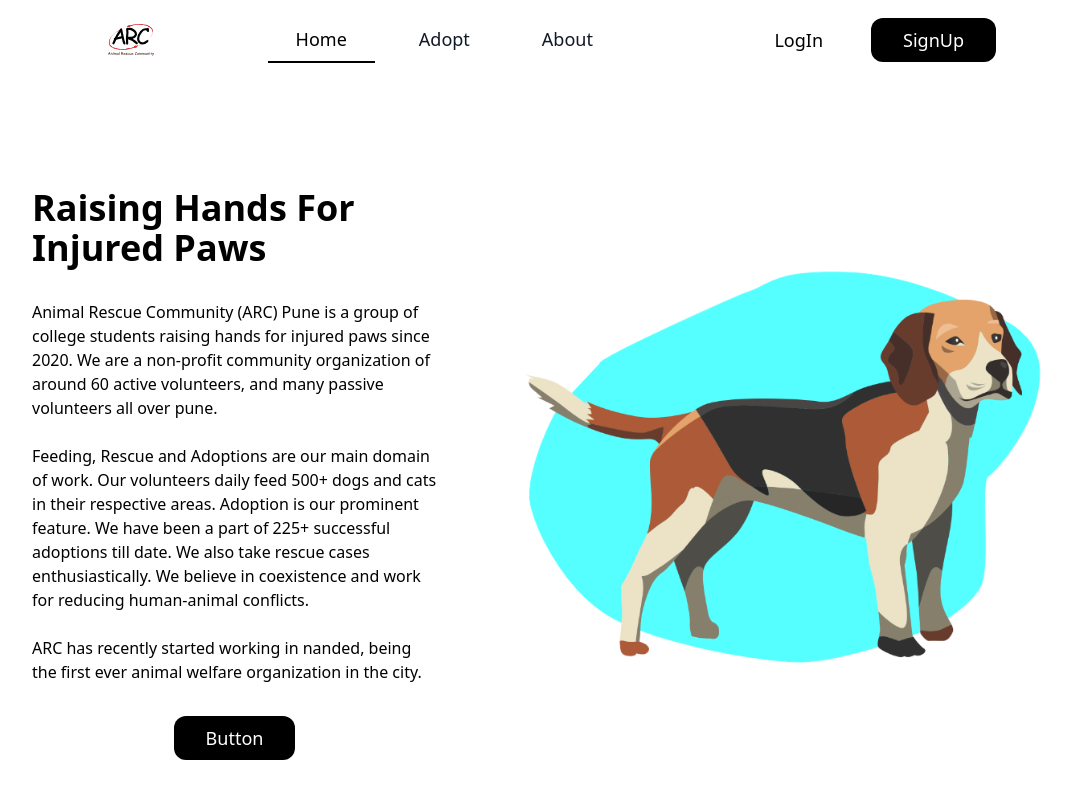
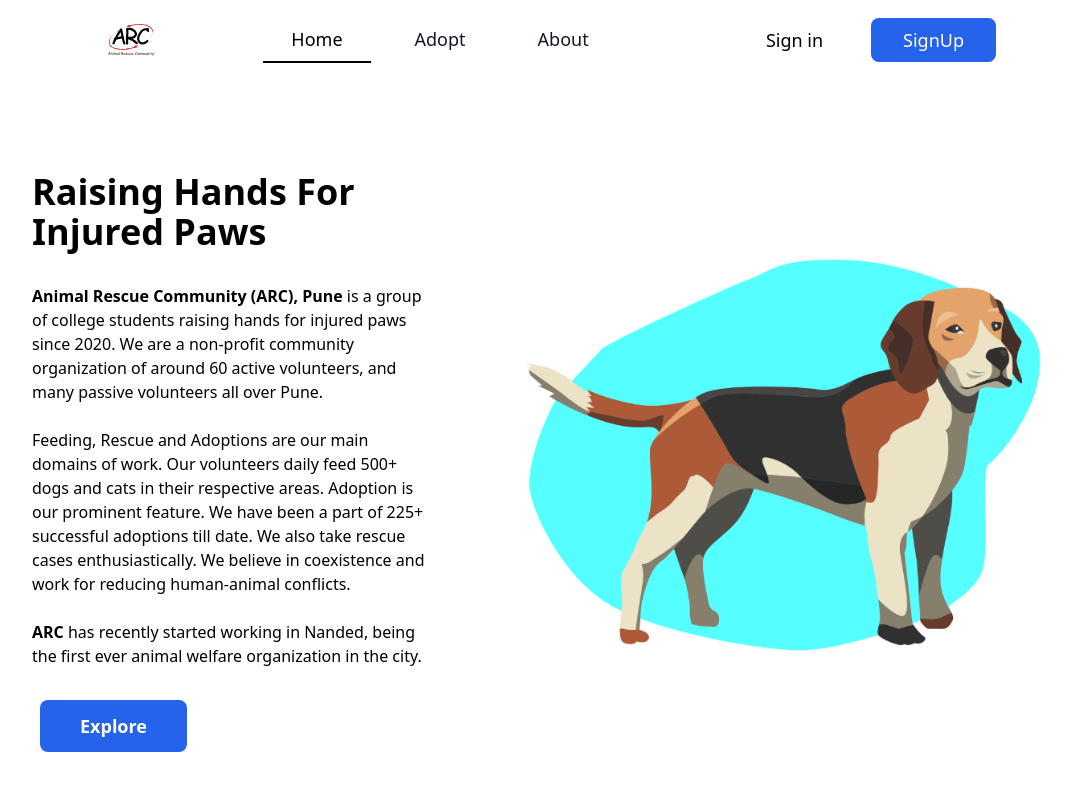
Before and after one commit to arc-pune/arc-front-end, a React (Create React App) app: page / in a window 1280 px wide. Shown: the top 798 px of the page, without its empty margins (84-1156 px from the left). Built offline with nearby package versions, Linux system fonts and the light colour scheme.

Commit message:
Refactor: Improved UI of current webpage
Improved hover states to current buttons. Fixed some typos.

```diff
--- a/src/components/HomeMain.js
+++ b/src/components/HomeMain.js
@@ -3,29 +3,29 @@ import React from "react";
 const HomeMain = () => {
   return (
     <section className="">
-      <div className="justify-center align-center py-24">
+      <div className="justify-center align-center py-20">
         <div className="home-main lg:flex items-center sm:justify-center">
           <div className="left lg:w-1/2 p-5 max-w-lg">
             <h2 className="text-4xl font-bold mb-8">
               Raising Hands For Injured Paws
             </h2>
             <p>
-              Animal Rescue Community (ARC) Pune is a group of college students
+              <strong>Animal Rescue Community (ARC), Pune</strong> is a group of college students
               raising hands for injured paws since 2020. We are a non-profit
               community organization of around 60 active volunteers, and many
-              passive volunteers all over pune. <br /><br/> Feeding, Rescue and
-              Adoptions are our main domain of work. Our volunteers daily feed
+              passive volunteers all over Pune. <br /><br/>Feeding, Rescue and
+              Adoptions are our main domains of work. Our volunteers daily feed
               500+ dogs and cats in their respective areas. Adoption is our
               prominent feature. We have been a part of 225+ successful
               adoptions till date. We also take rescue cases enthusiastically.
               We believe in coexistence and work for reducing human-animal
               conflicts. <br /><br/>
-              ARC has recently started working in nanded, being the first ever
+              <strong>ARC</strong> has recently started working in Nanded, being the first ever
               animal welfare organization in the city.
             </p>
             <div class="p-2 w-full pt-8">
-              <button class="flex mx-auto text-white bg-black border-0 py-2 px-8 focus:outline-none rounded-xl text-lg">
-                Button
+              <button class="flex justify-center font-bold text-white bg-blue-600 border-0 py-3 px-10 focus:outline-none rounded-lg text-lg hover:bg-blue-500">
+                Explore
               </button>
             </div>
           </div>
--- a/src/components/NavBar.js
+++ b/src/components/NavBar.js
@@ -31,6 +31,7 @@ export default function Example() {
                   )}
                 </Disclosure.Button>
               </div>
+              <a href="/" >
                   <div className="flex-shrink-0 flex items-center ">
                     <img
                       className="block lg:hidden h-8 w-auto ml-14"
@@ -43,6 +44,7 @@ export default function Example() {
                       alt="Workflow"
                     />
                   </div>
+              </a>
               <div className="flex-1 flex items-center justify-center ">
                 <div className="hidden sm:block sm:ml-6">
                   <div className="flex space-x-4">
@@ -52,7 +54,7 @@ export default function Example() {
                         href={item.href}
                         className={classNames(
                           item.current
-                            ? "text-black border-b-2 border-black"
+                            ? "text-black border-b-2 border-black hover:bg-gray-100"
                             : "text-gray-900",
                           "px-7 py-2 text-lg font-medium"
                         )}
@@ -66,13 +68,13 @@ export default function Example() {
               </div>
               <div className="absolute inset-y-0 right-0 flex items-center pr-2 sm:static sm:inset-auto sm:ml-6 sm:pr-0">
                 <div class="p-2 w-full">
-                  <button class="flex mx-auto border-0 py-2 px-8 focus:outline-none rounded-xl text-lg hover:bg-black hover:text-white">
-                    LogIn
+                  <button class="flex mx-auto border-0 font-medium py-2 px-8 focus:outline-none rounded-xl text-lg hover:underline">
+                    Sign in
                   </button>
                 </div>
 
                 <div class="p-2 w-full">
-                  <button class="flex mx-auto text-white bg-black border-0 py-2 px-8 focus:outline-none rounded-xl text-lg hover:bg-white hover:text-black">
+                  <button class="flex font-medium text-white bg-blue-600 border-0 py-2 px-8 focus:outline-none rounded-lg text-lg hover:bg-blue-500">
                     SignUp
                   </button>
                 </div>
```
Lines whose indentation alone changed are shown as unchanged.
